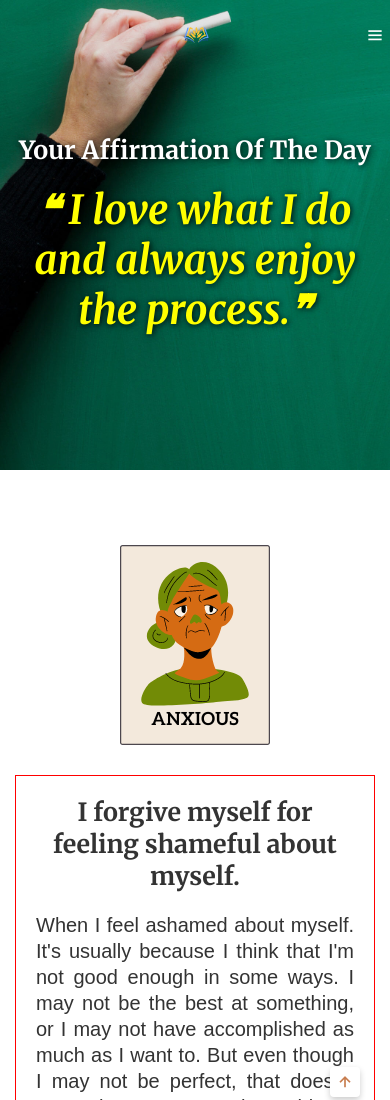
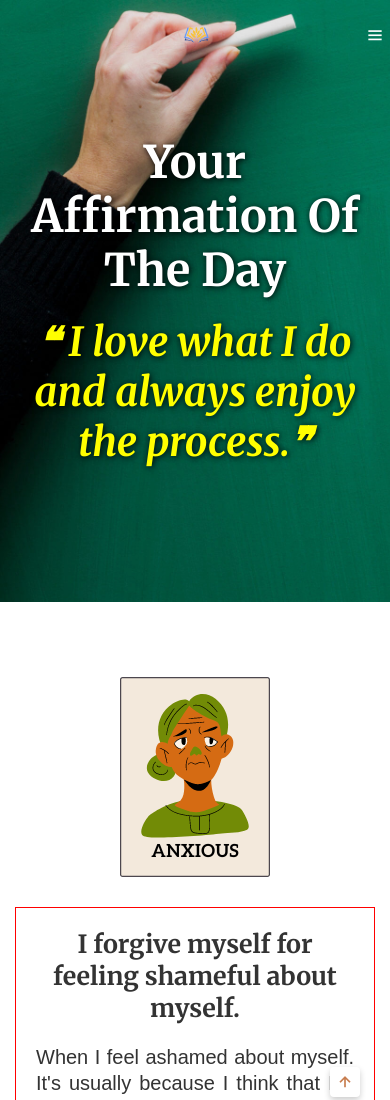
Before and after one commit to angelocdz/ffirms-static, a website: page dist/affirmation.html in a window 390 px wide. Shown: the top 1100 px of the page. Drawn offline with nearby package versions, Linux system fonts and the light colour scheme.

Commit message:
07-25-2022 - 2 - Update Hero title sizes

```diff
--- a/dist/affirmation.html
+++ b/dist/affirmation.html
@@ -38,8 +38,8 @@
 <!-- HERO -->
   <section class="hero__affir hero section" id="hero">
     <div class="hero__affir-container hero__container container">
-      <h2 class="hero__affir-hero hero__title">Your Affirmation Of The Day</h2>
-      <h1 class="hero__affir-title">❝ I love what I do and always enjoy the process.❞</h2>
+      <h2 class="hero__title">Your Affirmation Of The Day</h2>
+      <h1 class="hero__title-2">❝ I love what I do and always enjoy the process.❞</h2>
     </div>
   </section>
 <!-- Affirmation -->
--- a/dist/css/style.css
+++ b/dist/css/style.css
@@ -290,7 +290,16 @@ img {
   color: var(--white-color);
   font-weight: 700;
   line-height: 1.2;
-  font-size: 4.5rem;
+  font-size: 5.5rem;
+  text-shadow: 1px 1px 6px #000;
+}
+
+.hero__title-2 {
+  font-size: 4rem;
+  font-weight: 700;
+  color: #FFFF00;
+  font-style: italic;
+  text-shadow: 1px 1px 6px #000;
 }
 
 .hero__btn {
@@ -353,19 +362,6 @@ img {
   row-gap: 2rem;
 }
 
-.hero__affir-hero {
-  font-size: 5.5rem;
-  font-weight: bold;
-  text-shadow: 1px 1px 6px #000;
-}
-
-.hero__affir-title {
-  font-size: 4rem;
-  font-weight: bold;
-  color: #FFFF00;
-  font-style: italic;
-  text-shadow: 1px 1px 6px #000;
-}
 
 .affirmation-title {
   margin-bottom: 5rem;
@@ -767,6 +763,10 @@ img {
     padding: 13rem 1rem;
   }
 
+  .hero__title {
+    font-size: 4.5rem;
+  }
+
   /* IMAGES */
   .images__container {
     padding: 0 10rem;
@@ -816,6 +816,7 @@ img {
   .header__blank {
     flex-basis: 6%;
   }
+
 
   /* IMAGES */
   .images__container {
@@ -877,9 +878,6 @@ img {
 
 @media screen and (max-width: 479px) {
   /* HERO */
-  .hero__title {
-    font-size: 2.5rem;
-  }
 
   .hero__btn {
     font-size: 1.6rem;
```
